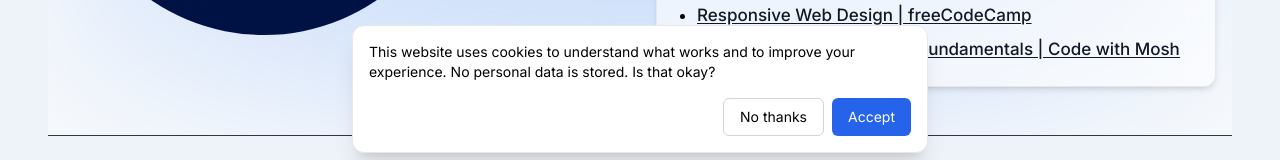
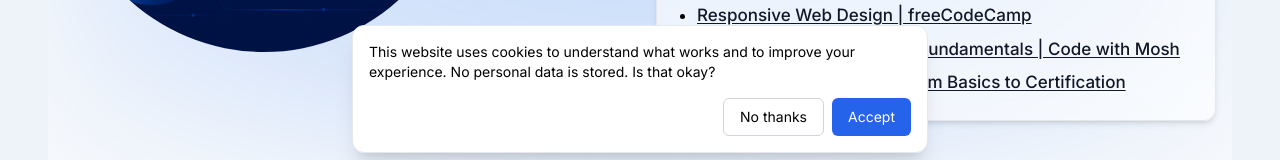
Before and after one commit to EmpyreanMist/portfolio, a Next.js app: page / in a window 1280 px wide. Both pictures are taken after a click on the button "Certifications". Shown: the part 1145-1305 px from the top of the page. Built offline with nearby package versions, Linux system fonts and the light colour scheme.

Commit message:
Elasticsearch certification added

```diff
--- a/src/app/components/AboutSection.jsx
+++ b/src/app/components/AboutSection.jsx
@@ -56,6 +56,16 @@ const TAB_DATA = [
             className="text-[17px] font-medium text-gray-900 dark:text-gray-100 underline underline-offset-2 hover:text-blue-600 dark:hover:text-blue-400 transition-all"
           >
             Spring Boot: Mastering the Fundamentals | Code with Mosh
+          </Link>
+        </li>
+        <li>
+          <Link
+            href="https://www.udemy.com/certificate/UC-722cb055-ccfa-48c7-b86a-9985f342996b/"
+            target="_blank"
+            rel="noopener noreferrer"
+            className="text-[17px] font-medium text-gray-900 dark:text-gray-100 underline underline-offset-2 hover:text-blue-600 dark:hover:text-blue-400 transition-all"
+          >
+            Mastering Elasticsearch: From Basics to Certification
           </Link>
         </li>
       </ul>
```
